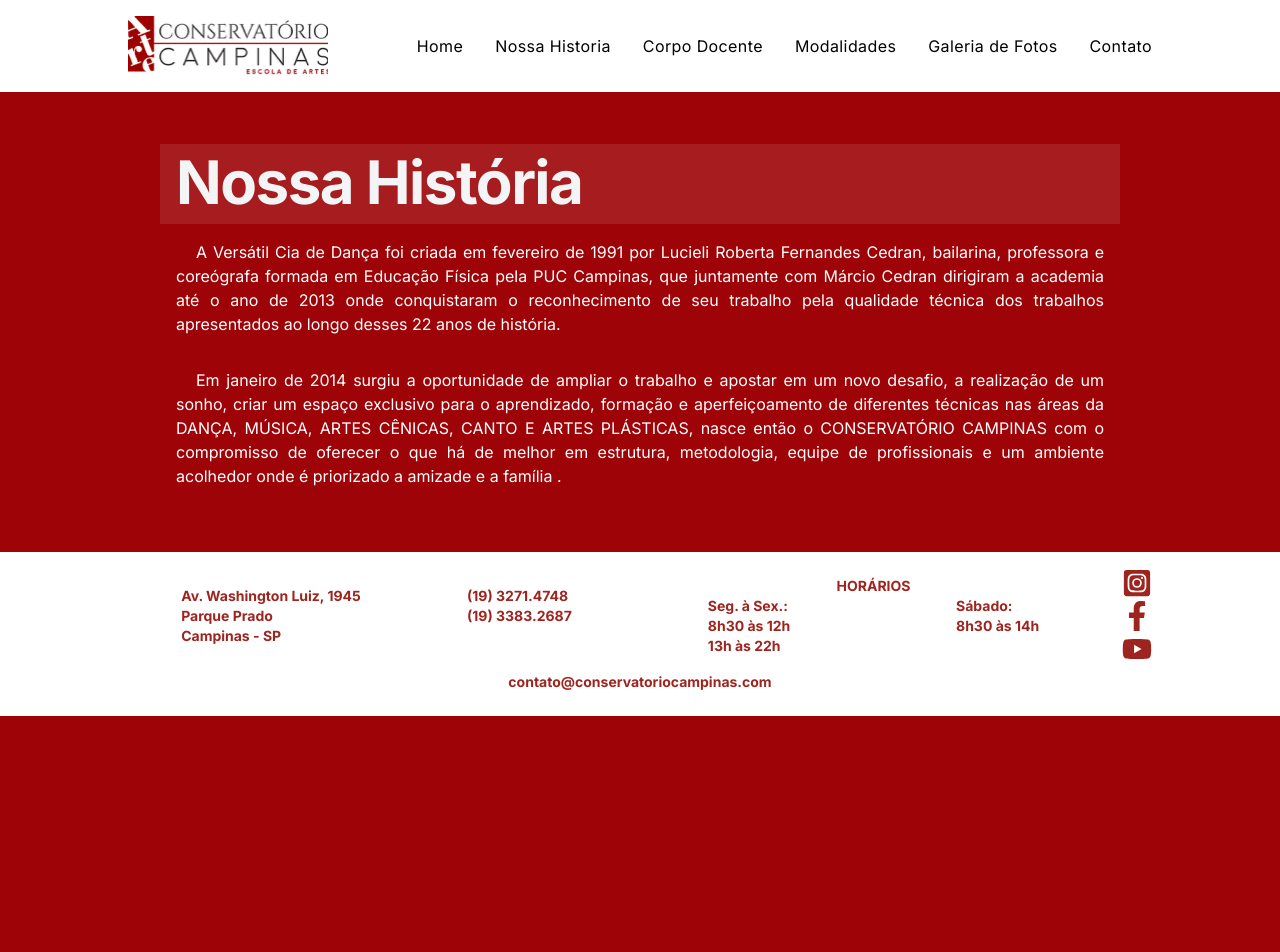
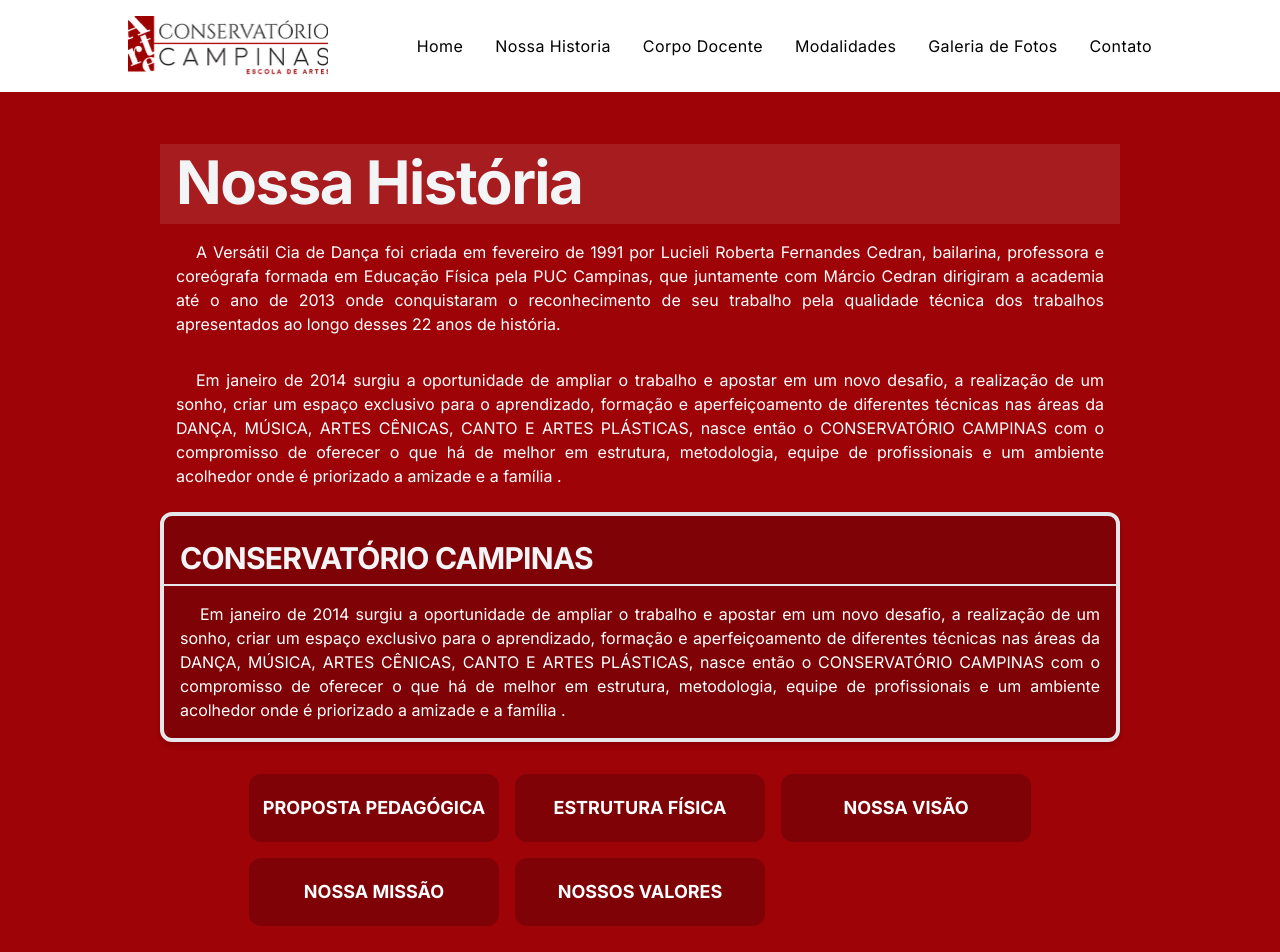
Before and after one commit to thiagocdn/Conservatorio-Campinas, a Next.js app: page /nossa_historia in a window 1280 px wide. Shown: the top 952 px of the page. Before the commit the page ends 800 px from the top, so only its background shows below. Built offline with nearby package versions, Linux system fonts and the light colour scheme.

Commit message:
Nossa Historia mocked

```diff
--- a/src/pages/corpo_docente/index.tsx
+++ b/src/pages/corpo_docente/index.tsx
@@ -31,7 +31,7 @@
       <motion.div
         whileHover={{ scale: 1.2 }}
         whileTap={{
-          scale: 0.8,
+          scale: 0.9,
         }}
         layoutId={layoutId}
       >
@@ -170,11 +170,12 @@
       <Paragraph
           text="CONSERVATÓRIO CAMPINAS  conta com professores com alto nível de profissionalismo e conhecimento das técnicas de dança que lecionam. Conheça um pouco mais sobre cada professor e veja seu currículo completo:"
         />
-        <div className="mt-2 md:mt-8 grid w-full gap-8 grid-cols-2 sm:grid-cols-4 lg:grid-cols-5">
+        <div className="mt-2 md:mt-8 grid w-full gap-4 justify-center" style={{ gridTemplateColumns: 'repeat(auto-fill, 120px)'}}>
 
           { professors.map(professor => (
 
             <Card
+              key={professor.id}
               name={professor.name}
               position={professor.position}
               href={`/corpo_docente/${professor.id}`}
--- a/src/pages/nossa_historia/index.tsx
+++ b/src/pages/nossa_historia/index.tsx
@@ -1,4 +1,5 @@
 import { motion } from "framer-motion";
+import { useState } from "react";
 
 interface ParagraphProps {
   text: string;
@@ -12,9 +13,107 @@
   )
 }
 
+const ParagraphBlack: React.FC<ParagraphProps> = ({ text }) => {
+  return(
+    <p className="w-full text-black text-justify px-2 mt-1" style={{textIndent: '20px'}}>
+      {text}
+    </p>
+  )
+}
+
+interface ButtonProps {
+  text: string;
+  setModal: Function;
+  modal: string;
+}
+
+const Button: React.FC<ButtonProps> = ({ text, setModal, modal }) => {
+  return(
+    <motion.button
+      onClick={() => setModal(modal)}
+      whileHover={{
+        scale: 1.1
+      }}
+      className="bg-black bg-opacity-20 text-white font-bold text-lg px-2 py-5 rounded-xl"
+    >
+      {text}
+    </motion.button>
+  )
+}
+
+
+interface ModalProps {
+  title: string;
+  text: string[];
+  setModal: Function;
+}
+
+const Modal: React.FC<ModalProps> = ({ title, text, setModal }) => {
+  return(
+    <>
+      <div className="flex justify-between items-center p-2">
+        <h1
+          className="text-md font-bold bg-red-900 bg-opacity-10 p-2 rounded-md"
+        >{title}</h1>
+
+        <motion.div
+          initial={{ opacity: 0 }}
+          animate={{ opacity: 1 }}
+          transition={{ delay: 0.3, duration: 1 }}
+        >
+        <button
+          onClick={() => { setModal('') }}
+          className="bg-gray-900 text-gray-50 border-none px-2 py-0 text-lg font-semibold rounded-xl hover:bg-gray-700 transition"
+        >
+          Fechar
+        </button>
+        </motion.div>
+      </div>
+      { text.map(text => (
+        <ParagraphBlack
+          text={text}
+        />
+      )) }
+    </>
+  )
+}
+
+
 export default function Home() {
+  const [ modal, setModal ] = useState('');
+
   return (
     <div>
+      { modal !== '' && (
+        <div
+          onClick={ () => {setModal('') }}
+          className="z-50 fixed w-full h-full bg-white bg-opacity-50 top-0 left-0 px-2 py-4 sm:pt-24 sm:px-4 md:pt-28 ">
+          <div
+            onClick={ () =>  {}}
+            className="w-full m-auto max-w-5xl bg-gray-100 border-4 border-red-900 p-2 rounded-xl">
+            { modal === 'proposta_pedagogica' && (
+              <Modal
+                title="PROPOSTA PEDAGÓGICA"
+                setModal={setModal}
+                text={[
+                  'Nossa proposta pedagógica consiste em fomentar a formação global e artística dos alunos através da integração entre as diversas áreas do conhecimento, saberes e linguagens artísticas.',
+                  'Todos os projetos, metodologia e práticas pedagógicas foram reformuladas, direcionadas com as atuais tendências educacionais e profissionais para que possamos oferecer aos nossos alunos um ensino artístico de qualidade e excelência.',
+                  'Nossa metodologia também está voltada para o desenvolvimento da disciplina, socialização, amizade, regaste da auto estima, contribuindo para o crescimento do indivíduo em todos os aspectos da sua vida.'
+                ]}
+              />
+            )}
+            { modal === 'estrutura_fisica' && (
+              <Modal
+                title="ESTRUTURA FÍSICA"
+                setModal={setModal}
+                text={[
+                  'O CONSERVATÓRIO CAMPINAS está instalado em uma área de 850 mts totalmente reformado, adaptado para cada curso ministrado, são 12 salas de aulas divididas 5 para dança, tecido acrobático e artes cênicas, 4 música e canto, 1 artes plástica, 1 aula teórica e 1 studio pilates. Contamos ainda com estacionamento próprio, sistema de segurança interno, escritório, vestiário feminino, 5 sanitários, 1 café, 1 loja de roupas, recepção e sala de espera.',
+                ]}
+              />
+            )}
+          </div>
+        </div>
+      )}
       <motion.div
         className="w-full bg-gray-100 bg-opacity-10"
         initial={{ height: 0 }}
@@ -30,7 +129,7 @@
         </h1>
       </motion.div>
 
-      <div>
+      <div className="mb-2">
         <Paragraph
           text="A Versátil Cia de Dança foi criada em fevereiro de 1991 por Lucieli Roberta Fernandes Cedran, bailarina, professora e coreógrafa formada em Educação Física pela PUC Campinas, que juntamente com Márcio Cedran dirigiram a academia até o ano de 2013 onde conquistaram o reconhecimento de seu trabalho pela qualidade técnica dos trabalhos apresentados ao longo desses 22 anos de história."
         />
@@ -39,6 +138,45 @@
         />
       </div>
 
+      <div className="border-4 shadow-md rounded-xl bg-black bg-opacity-20">
+        <h1 className="px-4 py-2 mt-4 text-gray-100 text-xl sm:text-3xl border-b-2 leading-none font-extrabold tracking-tight">
+          CONSERVATÓRIO CAMPINAS
+        </h1>
+        <Paragraph
+          text="Em janeiro de 2014 surgiu a oportunidade de ampliar o trabalho e apostar em um novo desafio, a realização de um sonho, criar um espaço exclusivo para o aprendizado, formação e aperfeiçoamento de diferentes técnicas nas áreas da DANÇA, MÚSICA, ARTES CÊNICAS, CANTO E ARTES PLÁSTICAS, nasce então o CONSERVATÓRIO CAMPINAS com o compromisso de oferecer o que há de melhor em estrutura, metodologia, equipe de profissionais e um ambiente acolhedor onde é priorizado a amizade e a família ."
+        />
+      </div>
+
+      <div className="mt-8 flex flex-col items-center">
+        <div className="grid w-full self-auto justify-center gap-4" style={{ gridTemplateColumns: 'repeat(auto-fill, 250px)'}}>
+          <Button
+            setModal={setModal}
+            modal="proposta_pedagogica"
+            text="PROPOSTA PEDAGÓGICA"
+          />
+          <Button
+            setModal={setModal}
+            modal="estrutura_fisica"
+            text="ESTRUTURA FÍSICA"
+          />
+          <Button
+            setModal={setModal}
+            modal="proposta_pedagogica"
+            text="NOSSA VISÃO"
+          />
+          <Button
+            setModal={setModal}
+            modal="proposta_pedagogica"
+            text="NOSSA MISSÃO"
+          />
+          <Button
+            setModal={setModal}
+            modal="proposta_pedagogica"
+            text="NOSSOS VALORES"
+          />
+        </div>
+      </div>
+
     </div>
   )
 }
```
